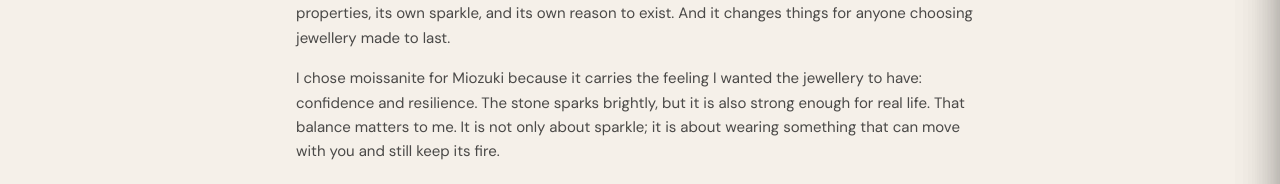
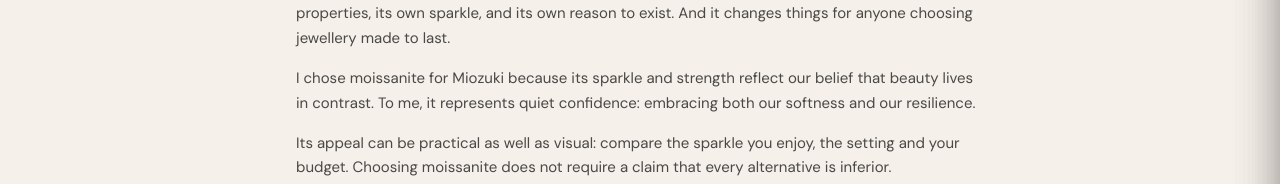
Before and after one commit to reonzpika/miozuki-web, a Next.js app: page /moissanite-guide in a window 1280 px wide. Shown: the part 477-661 px from the top of the page. Built offline with nearby package versions, Linux system fonts and the light colour scheme; no server answers; a web font is replaced by a local one.

Commit message:
Shorten the founder paragraph in the moissanite guide

```diff
--- a/app/moissanite-guide/page.mdx
+++ b/app/moissanite-guide/page.mdx
@@ -17,7 +17,7 @@ Moissanite is silicon carbide, a gemstone with its own optical character. Jewell
 
 I get asked this question most from people who've heard the word but aren't sure what it actually is, so let me start with the essentials. Moissanite is not a diamond substitute or a fake diamond. It's not cubic zirconia or a synthetic diamond. It's a genuinely different gemstone with its own optical properties, its own sparkle, and its own reason to exist. And it changes things for anyone choosing jewellery made to last.
 
-I chose moissanite for Miozuki because it carries the feeling I wanted the jewellery to have: confidence and resilience. The stone sparks brightly, but it is also strong enough for real life. That balance matters to me. It is not only about sparkle; it is about wearing something that can move with you and still keep its fire.
+I chose moissanite for Miozuki because its sparkle and strength reflect our belief that beauty lives in contrast. To me, it represents quiet confidence: embracing both our softness and our resilience.
 
 Its appeal can be practical as well as visual: compare the sparkle you enjoy, the setting and your budget. Choosing moissanite does not require a claim that every alternative is inferior.
 
```
